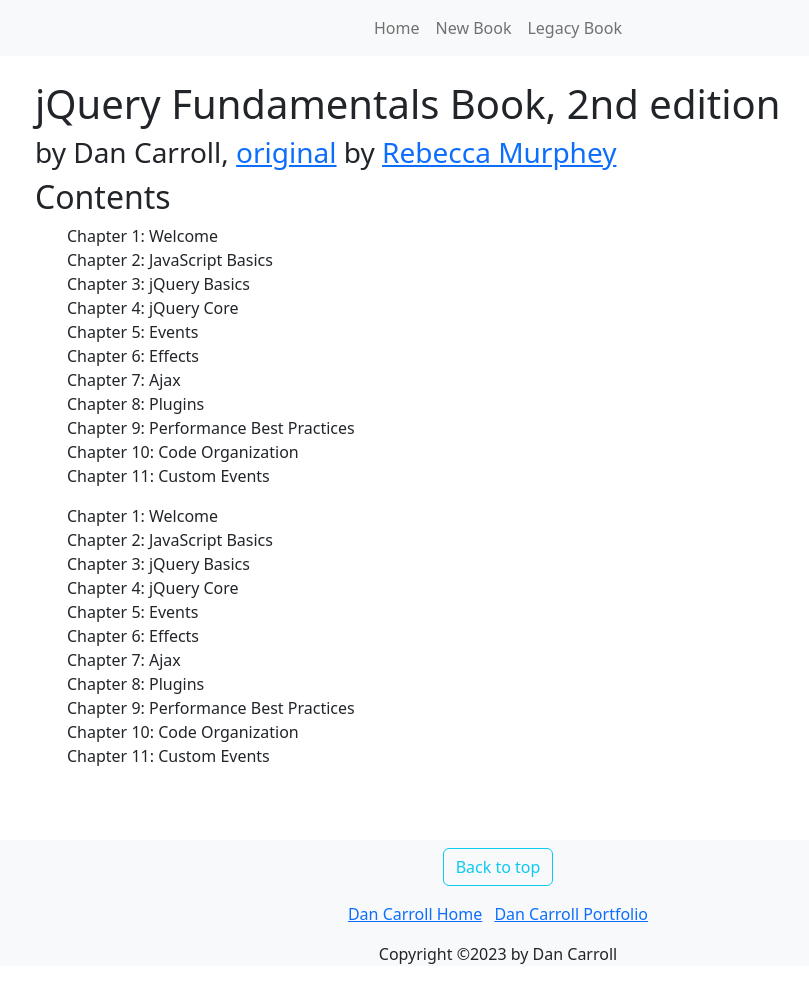
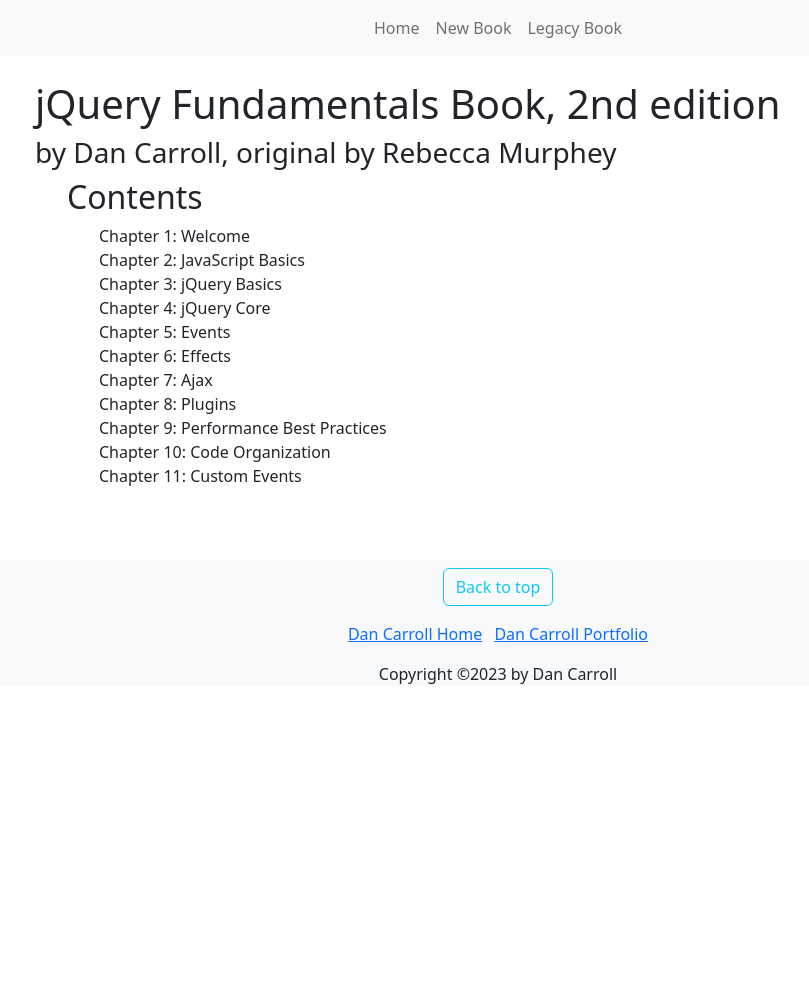
Before and after one commit to dan-carroll/jquery-fundamentals, a Jekyll site: the page built from book/index.md, in a window 1280 px wide. Shown: the whole page, without its empty margins (142-951 px from the left). Built offline with Jekyll 4.4.1, drawn with Linux system fonts in a browser that asks for light colours; after the commit the page ends 900 px from its top, so only the background shows below that.

Commit message:
Remove old contents list
Removed old contents list and styled the html contents list. Plus adjusted the id name for the byline.

```diff
--- a/assets/css/main.css
+++ b/assets/css/main.css
@@ -7,19 +7,24 @@ footer > p {
     text-align: center;
 }
 
-##by-dan-carroll-original-version-by-rebecca-murphey {
+##by-dan-carroll-original-by-rebecca-murphey {
     margin-left: .25rem;
 }
 
-#by-dan-carroll-original-version-by-rebecca-murphey a {
+#by-dan-carroll-original-by-rebecca-murphey a {
     text-decoration: none;
     color:inherit;
 }
 
-#by-dan-carroll-original-version-by-rebecca-murphey a:hover {
+#by-dan-carroll-original-by-rebecca-murphey a:hover {
     color:darkblue;
 }
 
-ul {
+#contents {
+    margin-left: 2rem;
+}
+
+#contents-list {
     list-style-type: none;
+    margin-left: 2rem;
 }
--- a/book/index.md
+++ b/book/index.md
@@ -24,15 +24,3 @@ page: book-index
   <li>Chapter 10: Code Organization</li>
   <li>Chapter 11: Custom Events</li>
 </ul>
-
-- Chapter 1: Welcome
-- Chapter 2: JavaScript Basics
-- Chapter 3: jQuery Basics
-- Chapter 4: jQuery Core
-- Chapter 5: Events
-- Chapter 6: Effects
-- Chapter 7: Ajax
-- Chapter 8: Plugins
-- Chapter 9: Performance Best Practices
-- Chapter 10: Code Organization
-- Chapter 11: Custom Events
```
